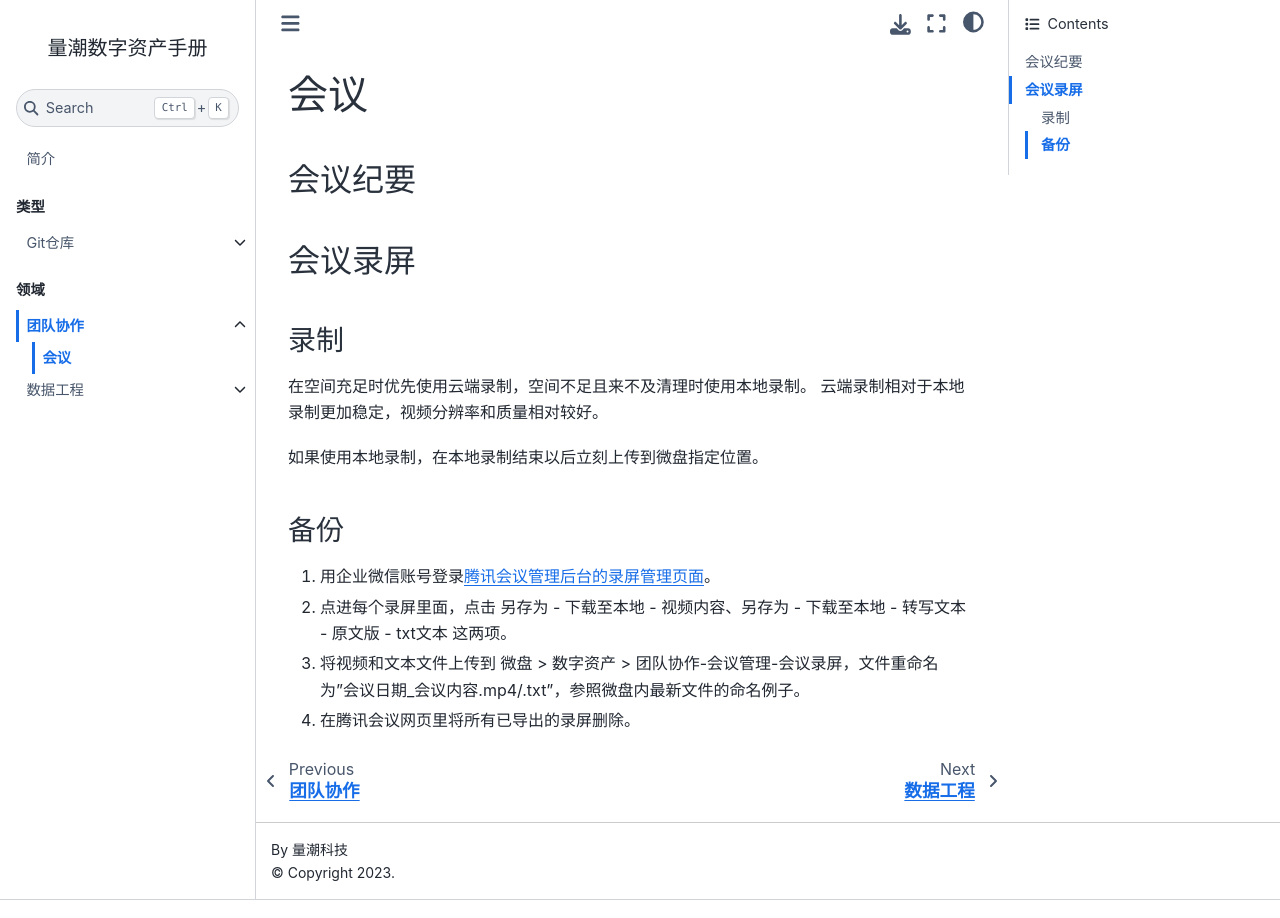
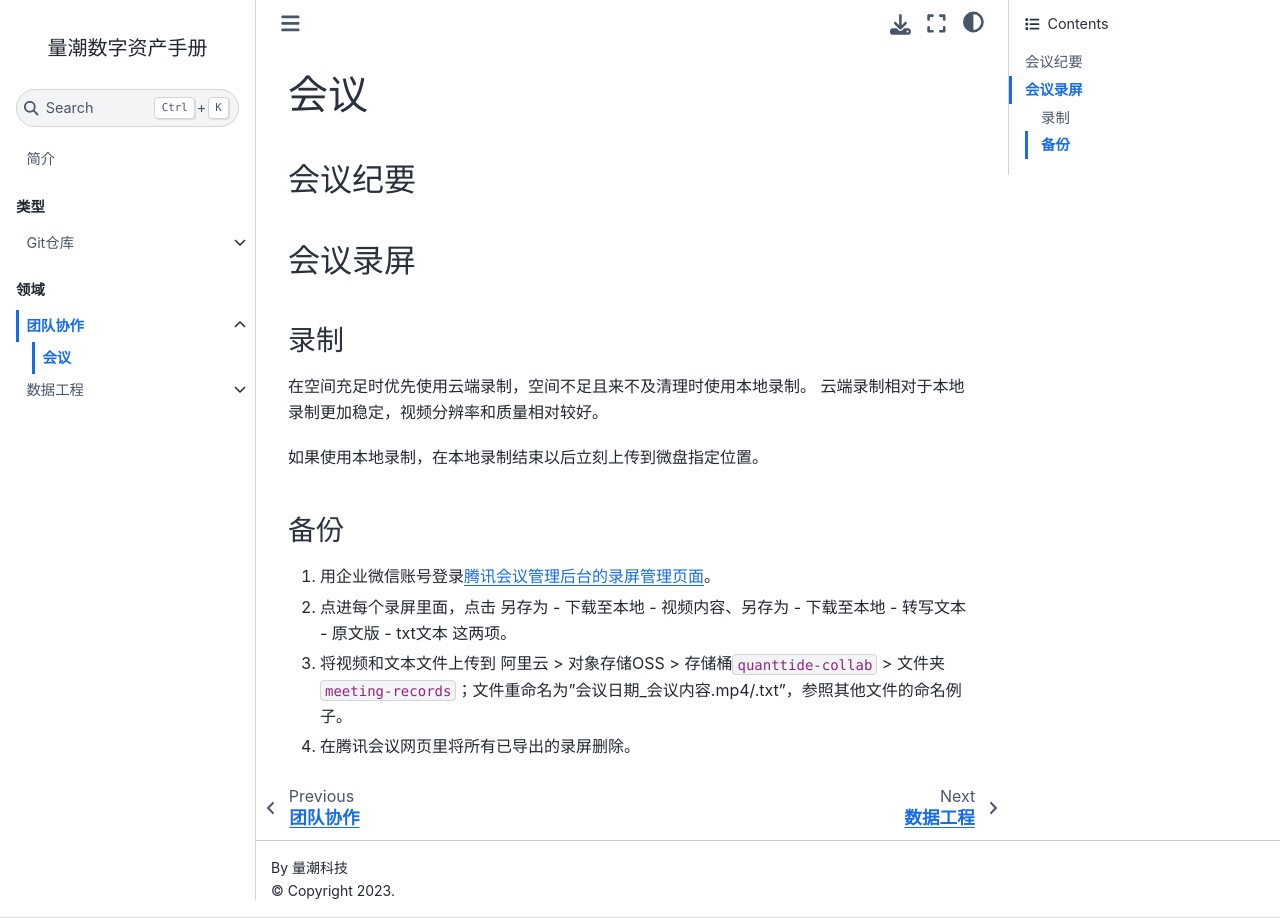
Before and after one commit to quanttide/quanttide-handbook-of-digital-assets, a Jupyter Book: the page built from domains/collaboration/meeting.md, in a window 1280 px wide. Built offline with Jupyter Book 1.0.4 settings and Sphinx 7.4.7 and the Sphinx Book theme 1.1.4, drawn with Linux system fonts in a browser that asks for light colours.

Commit message:
Update meeting.md

```diff
--- a/domains/collaboration/meeting.md
+++ b/domains/collaboration/meeting.md
@@ -17,5 +17,5 @@
 
 1. 用企业微信账号登录[腾讯会议管理后台的录屏管理页面](https://meeting.tencent.com/user-center/meeting-record)。
 2. 点进每个录屏里面，点击 另存为 - 下载至本地 - 视频内容、另存为 - 下载至本地 - 转写文本 - 原文版 - txt文本 这两项。
-3. 将视频和文本文件上传到 微盘 > 数字资产 > 团队协作-会议管理-会议录屏，文件重命名为"会议日期_会议内容.mp4/.txt"，参照微盘内最新文件的命名例子。
+3. 将视频和文本文件上传到 阿里云 > 对象存储OSS > 存储桶`quanttide-collab` > 文件夹`meeting-records`；文件重命名为"会议日期_会议内容.mp4/.txt"，参照其他文件的命名例子。
 4. 在腾讯会议网页里将所有已导出的录屏删除。
```
